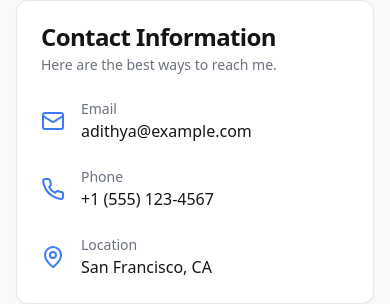
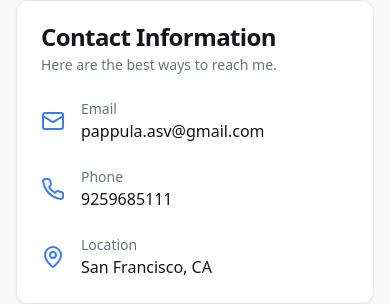
Before and after one commit to asvpappula/Profile, a Next.js app: page /contact in a window 390 px wide. Shown: the part 1066-1370 px from the top of the page. Built offline with nearby package versions, Linux system fonts and the light colour scheme.

Commit message:
Update contact information with new email and phone number

```diff
--- a/pages/contact.tsx
+++ b/pages/contact.tsx
@@ -42,14 +42,14 @@ const ContactPage = () => {
     {
       icon: Mail,
       label: 'Email',
-      value: 'adithya@example.com',
-      href: 'mailto:adithya@example.com'
+      value: 'pappula.asv@gmail.com',
+      href: 'mailto:pappula.asv@gmail.com'
     },
     {
       icon: Phone,
       label: 'Phone',
-      value: '+1 (555) 123-4567',
-      href: 'tel:+15551234567'
+      value: '9259685111',
+      href: 'tel:9259685111'
     },
     {
       icon: MapPin,
```
